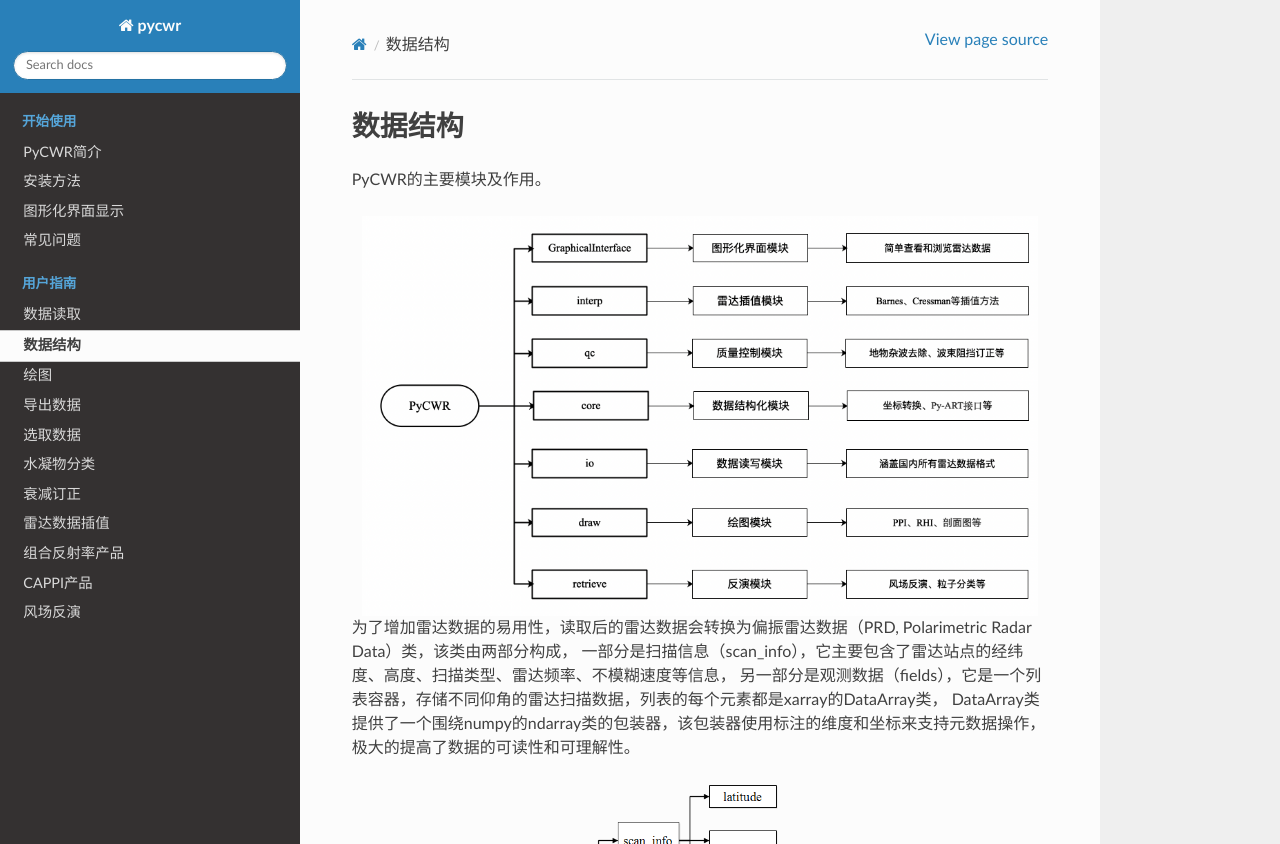
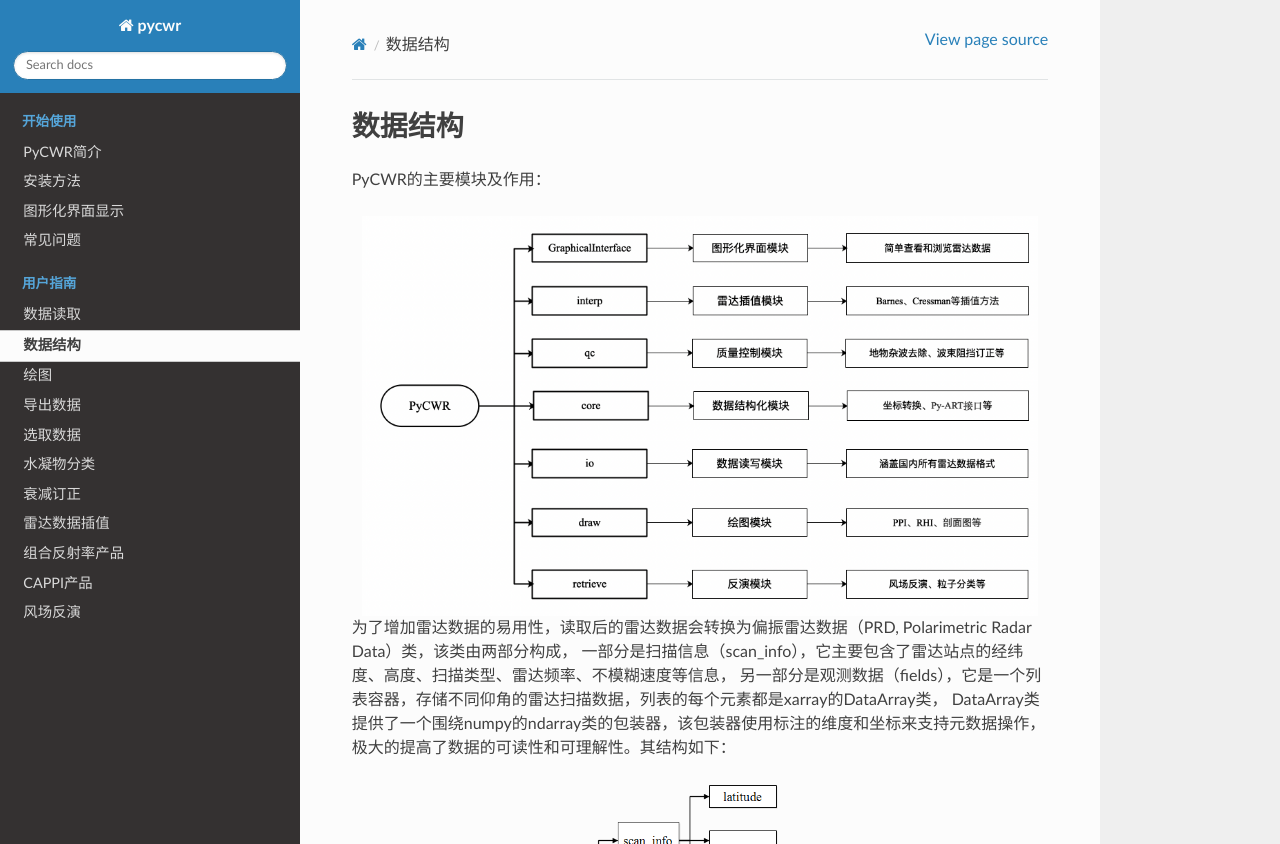
Before and after one commit to YvZheng/pycwr-docs, a Sphinx documentation site: the page built from source/data_structure.rst, in a window 1280 px wide and 1349 px high. Shown: the top 844 px of the window. Built offline with Sphinx 7.4.7 and the Read the Docs theme 2.0.0, drawn with Linux system fonts in a browser that asks for light colours.

Commit message:
docs3 of data struct

```diff
--- a/source/data_structure.rst
+++ b/source/data_structure.rst
@@ -1,18 +1,19 @@
 数据结构
 ==========
 
-PyCWR的主要模块及作用。
+PyCWR的主要模块及作用：
 
 .. image:: _static/pycwr_module.png
     :height: 400px
     :align: center
     :alt: reStructuredText, the markup syntax
 
+
 为了增加雷达数据的易用性，读取后的雷达数据会转换为偏振雷达数据（PRD, Polarimetric Radar Data）类，该类由两部分构成，
 一部分是扫描信息（scan_info），它主要包含了雷达站点的经纬度、高度、扫描类型、雷达频率、不模糊速度等信息，
 另一部分是观测数据（fields），它是一个列表容器，存储不同仰角的雷达扫描数据，列表的每个元素都是xarray的DataArray类，
 DataArray类提供了一个围绕numpy的ndarray类的包装器，该包装器使用标注的维度和坐标来支持元数据操作，
-极大的提高了数据的可读性和可理解性。
+极大的提高了数据的可读性和可理解性。其结构如下：
 
 .. image:: _static/PRD.png
     :height: 400px
```
